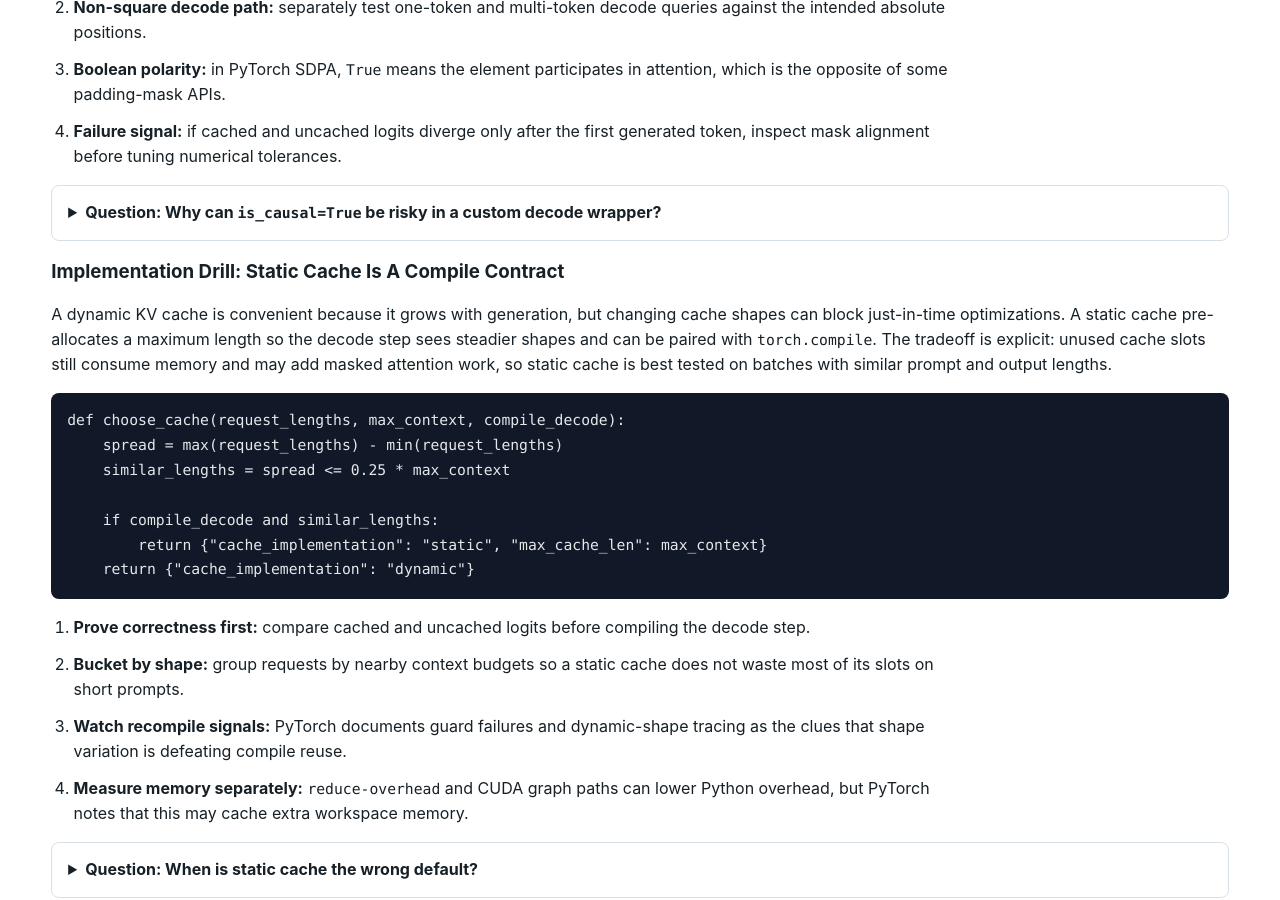
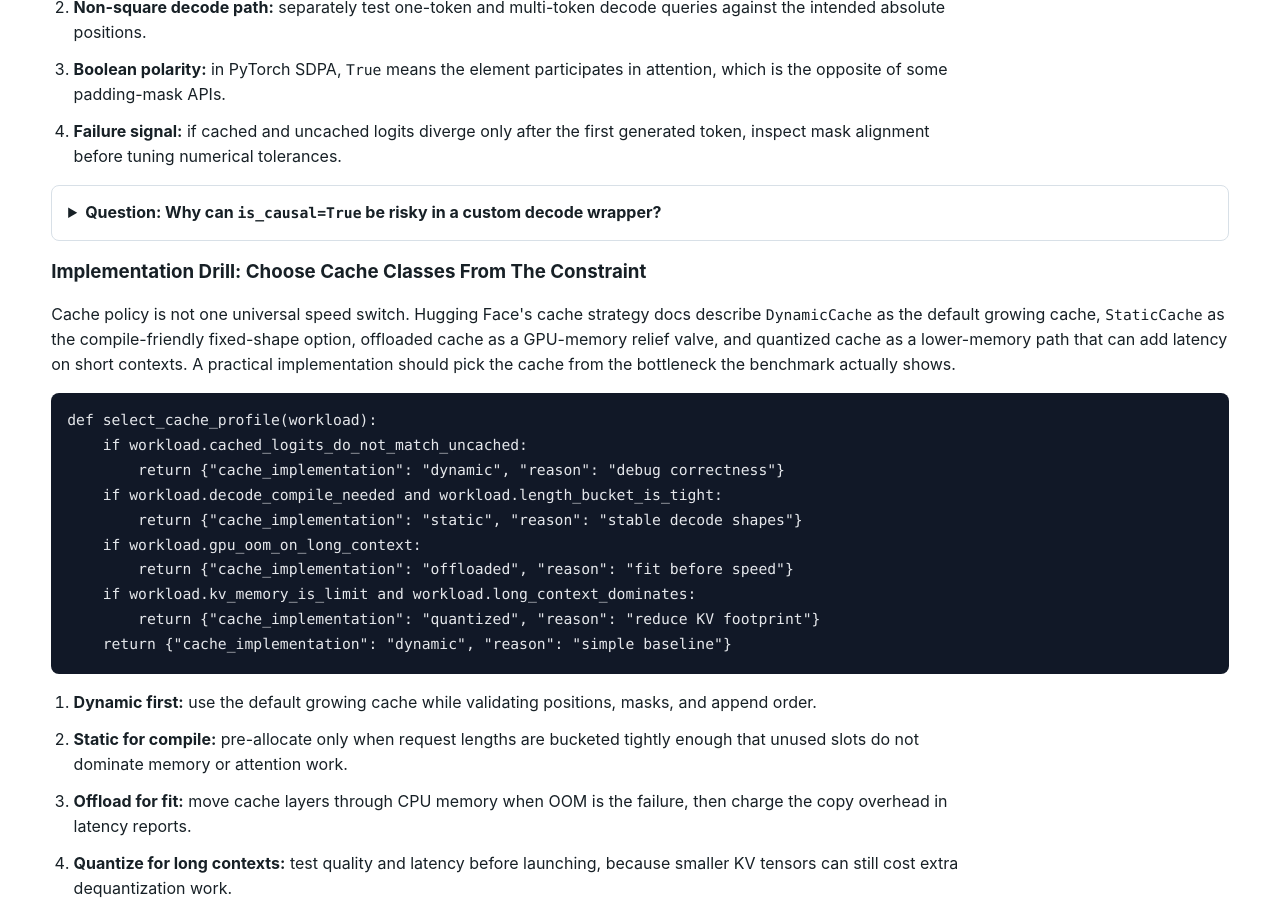
Before and after one commit to kennethli319/kennethli319.github.io, a Jekyll site: the page llm-ml-course/lessons/decoding-kv-cache.html, which Jekyll copies as it is, in a window 1280 px wide and 900 px high, scrolled down 6321 px. Built offline with Jekyll 4.4.1, drawn with Linux system fonts in a browser that asks for light colours; some of the changed text lies outside the part shown.

Commit message:
Sync KV cache strategy drill

```diff
--- a/llm-ml-course/lessons/decoding-kv-cache.html
+++ b/llm-ml-course/lessons/decoding-kv-cache.html
@@ -254,6 +254,36 @@ out = F.scaled_dot_product_attention(
         <summary>Question: Why can <code>is_causal=True</code> be risky in a custom decode wrapper?</summary>
         <p>Because non-square attention masks have an alignment convention. A wrapper that slices queries, appends cache, or shifts positions differently can silently mask the wrong keys unless the decode mask is tested against absolute positions.</p>
       </details>
+      <h3>Implementation Drill: Choose Cache Classes From The Constraint</h3>
+      <p>
+        Cache policy is not one universal speed switch. Hugging Face's cache
+        strategy docs describe <code>DynamicCache</code> as the default growing
+        cache, <code>StaticCache</code> as the compile-friendly fixed-shape
+        option, offloaded cache as a GPU-memory relief valve, and quantized
+        cache as a lower-memory path that can add latency on short contexts.
+        A practical implementation should pick the cache from the bottleneck
+        the benchmark actually shows.
+      </p>
+      <pre><code class="language-python">def select_cache_profile(workload):
+    if workload.cached_logits_do_not_match_uncached:
+        return {"cache_implementation": "dynamic", "reason": "debug correctness"}
+    if workload.decode_compile_needed and workload.length_bucket_is_tight:
+        return {"cache_implementation": "static", "reason": "stable decode shapes"}
+    if workload.gpu_oom_on_long_context:
+        return {"cache_implementation": "offloaded", "reason": "fit before speed"}
+    if workload.kv_memory_is_limit and workload.long_context_dominates:
+        return {"cache_implementation": "quantized", "reason": "reduce KV footprint"}
+    return {"cache_implementation": "dynamic", "reason": "simple baseline"}</code></pre>
+      <ol class="steps">
+        <li><strong>Dynamic first:</strong> use the default growing cache while validating positions, masks, and append order.</li>
+        <li><strong>Static for compile:</strong> pre-allocate only when request lengths are bucketed tightly enough that unused slots do not dominate memory or attention work.</li>
+        <li><strong>Offload for fit:</strong> move cache layers through CPU memory when OOM is the failure, then charge the copy overhead in latency reports.</li>
+        <li><strong>Quantize for long contexts:</strong> test quality and latency before launching, because smaller KV tensors can still cost extra dequantization work.</li>
+      </ol>
+      <details class="qa">
+        <summary>Question: Why should cache selection start from a measured bottleneck?</summary>
+        <p>Each cache class trades a different resource. Static cache can help compile but wastes fixed slots, offloading saves GPU memory but moves tensors, and quantized cache saves memory but may slow short generations.</p>
+      </details>
       <h3>Implementation Drill: Static Cache Is A Compile Contract</h3>
       <p>
         A dynamic KV cache is convenient because it grows with generation, but
```
